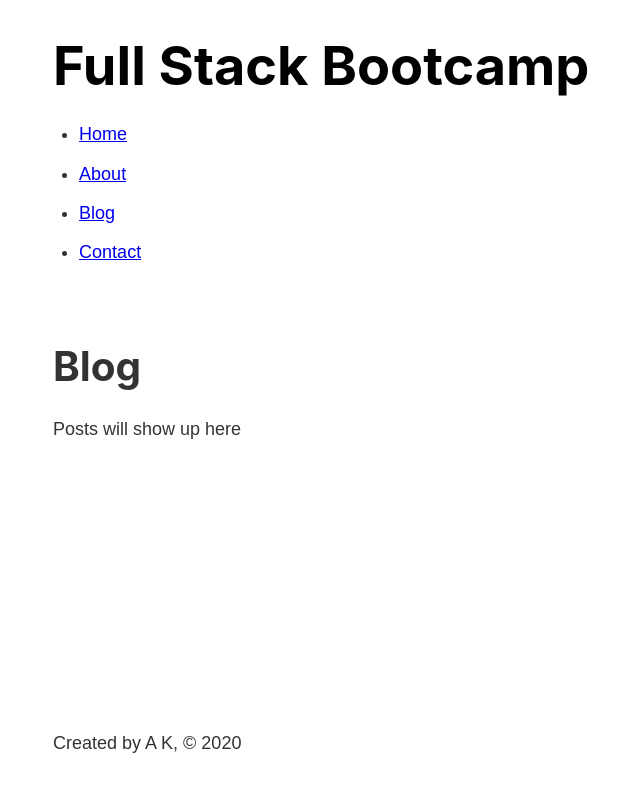
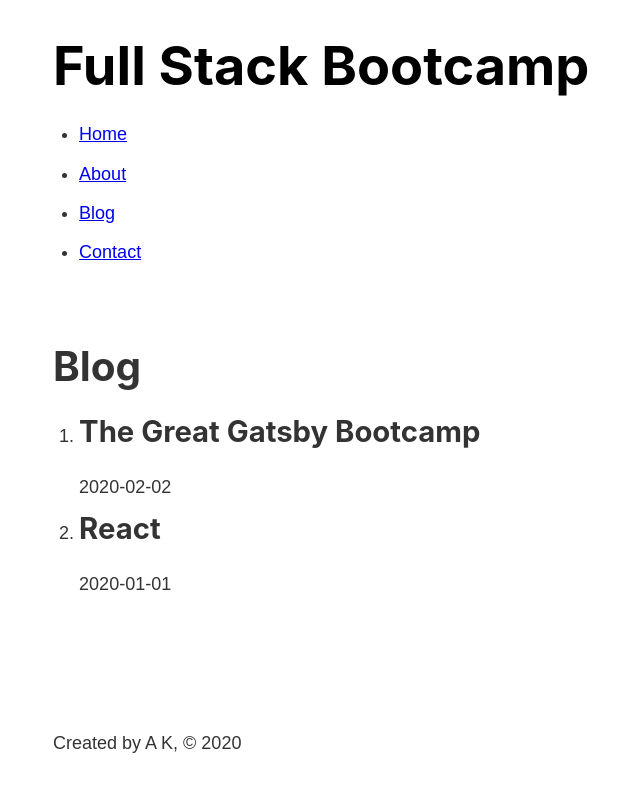
Before and after one commit to akudrin/webdev, a Gatsby site in the folder gatsby-a/: page /blog in a window 1280 px wide. Shown: the whole page, without its empty margins (230-870 px from the left). Built offline with nearby package versions, Linux system fonts and the light colour scheme; Gatsby itself is replaced by a stand-in of ours.

Commit message:
WebDev/Gatsby - First Project - Working with Markdown Posts

```diff
--- a/gatsby-a/src/pages/blog.js
+++ b/gatsby-a/src/pages/blog.js
@@ -1,11 +1,36 @@
 import React from "react"
+import { graphql, useStaticQuery } from "gatsby"
 import Layout from "../components/layout"
 
 const BlogPage = () => {
+  const data = useStaticQuery(graphql`
+    query {
+      allMarkdownRemark {
+        edges {
+          node {
+            frontmatter {
+              title
+              date
+            }
+          }
+        }
+      }
+    }
+  `)
+
   return (
     <Layout>
       <h1>Blog</h1>
-      <p>Posts will show up here</p>
+      <ol>
+        {data.allMarkdownRemark.edges.map(edge => {
+          return (
+            <li>
+              <h2>{edge.node.frontmatter.title}</h2>
+              <p>{edge.node.frontmatter.date}</p>
+            </li>
+          )
+        })}
+      </ol>
     </Layout>
   )
 }
```
